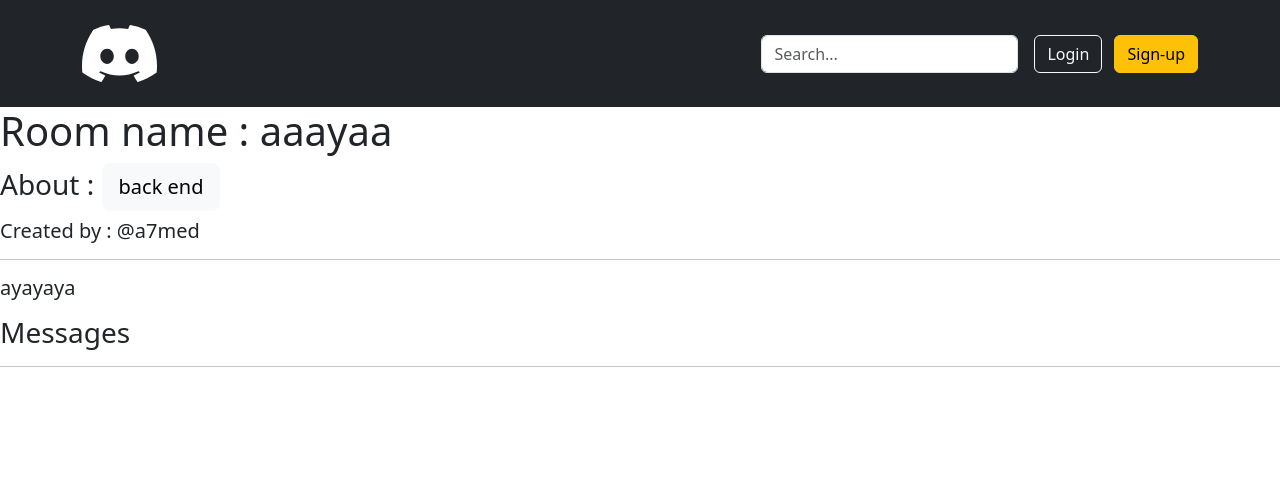
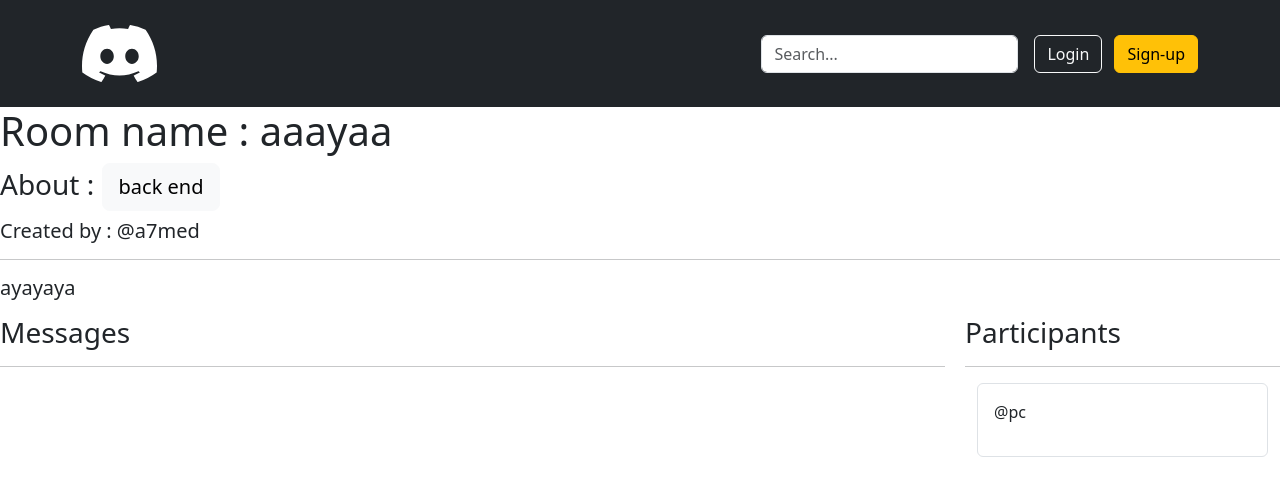
Before and after one commit to mohamed-khan-0/semidis, a Django app: page /room/39812805-21bf-4fe9-af16-cd3d8b913dce in a window 1280 px wide. Shown: the top 496 px of the page. Run offline with Django 5.2, Linux system fonts and the light colour scheme; data comes from the database, SQL or seed files in the repository; both versions use the stored data as it was after the commit; data that the repository does not hold is empty.

Commit message:
Massages

```diff
--- a/base/models.py
+++ b/base/models.py
@@ -11,7 +11,7 @@
     topic = models.ForeignKey('Topic', on_delete=models.SET_NULL, null=True)
     name = models.CharField(max_length=255)
     description = models.TextField(null=True, blank=True)
-    #participants
+    participants = models.ManyToManyField(User, related_name='participants', blank=True)
     created_at = models.DateTimeField(auto_now_add=True)
     updated_at = models.DateTimeField(auto_now=True)
 
@@ -28,6 +28,7 @@
         return self.name
 
 class Message(models.Model):
+    id = models.UUIDField(primary_key=True, default=uuid.uuid4)
     user = models.ForeignKey(User, on_delete=models.CASCADE)
     room = models.ForeignKey(Room, on_delete=models.CASCADE)
     body = models.TextField()
--- a/base/templates/base/room.html
+++ b/base/templates/base/room.html
@@ -1,6 +1,14 @@
 {% extends "main.html" %}
 
 {% block content %}
+
+<style>
+    .room-content{
+        display: grid;
+        grid-template-columns: 3fr 1fr;
+        grid-gap: 20px;
+    }
+</style>
 
 <h1>Room name : {{ room.name }} </h1>
 <h3>About : <a class="btn btn-light btn-lg" href="{% url 'home' %}?t={{room.topic|urlencode}}">{{room.topic}}</a></h3>
@@ -9,7 +17,7 @@
 <div class="h5">
     <p>{{ room.description }}</p>
 </div>
-
+<div class="room-content">
     <div>
         <h3>Messages</h3>
         <hr>
@@ -18,7 +26,11 @@
             {% for message in messages %}
                 <div class="list-group-item list-group-item-action d-flex gap-3 py-3">
                     <p>@{{message.user}}: {{message.body}} </p>
+
                     <p>{{message.created_at|timesince}} ago</p>
+                    {% if request.user == message.user %}
+                    <a class="btn btn-danger" href="{% url 'delete_message' message_id=message.id %}">Delete</a>
+                    {% endif %}
                 </div>
             {% endfor %}
             </div>
@@ -33,5 +45,18 @@
         </div>
     </div>
 
-
+    <div>
+        <h3>Participants</h3>
+        <hr>
+        <div class="container">
+            <div class="list-group">
+            {% for user in participants %}
+                <div class="list-group-item list-group-item-action d-flex gap-3 py-3">
+                    <p>@{{user.username}}</p>
+                </div>
+            {% endfor %}
+            </div>
+        </div>
+    </div>
+</div>
 {% endblock %}
--- a/base/urls.py
+++ b/base/urls.py
@@ -10,4 +10,5 @@
     path('login/', views.loginPage, name='login'),
     path('logout/', views.logoutUser, name='logout'),
     path('register/', views.registerPage, name='register'),
+    path('delete_message/<str:message_id>', views.delete_message, name='delete_message'),
 ]
--- a/base/views.py
+++ b/base/views.py
@@ -53,15 +53,17 @@
 def room(request, room_id):
     room = Room.objects.get(id=room_id)
     messages = room.message_set.all().order_by('-created_at')
+    participants = room.participants.all()
     if request.method == 'POST':
         message = Message.objects.create(
             user=request.user,
             room=room,
             body=request.POST.get('body')
         )
+        room.participants.add(request.user)
         return redirect('room', room_id=room.id)
 
-    context = {'room': room , 'messages': messages}
+    context = {'room': room , 'messages': messages , 'participants': participants}
     return render(request, 'base/room.html', context)
 
 @login_required(login_url='login')
@@ -121,6 +123,14 @@
     return render(request, 'base/delete.html', context)
 
 
+@login_required(login_url='login')
+def delete_message(request, message_id):
+    message = Message.objects.get(id=message_id)
+    if request.user != message.user:
+        return redirect('home')
+    message.delete()
+    return redirect('room', room_id=message.room.id)
+
 def loginPage(request):
     page = 'login'
     # If the user is already authenticated, redirect to the home page
```
Also changed, not shown: base/migrations/0010_room_participants.py (added), base/migrations/0011_alter_message_id.py (added), base/migrations/0012_alter_message_id.py (added), base/migrations/0013_alter_message_id.py (added), db.sqlite3. Lines whose indentation alone changed are shown as unchanged.
